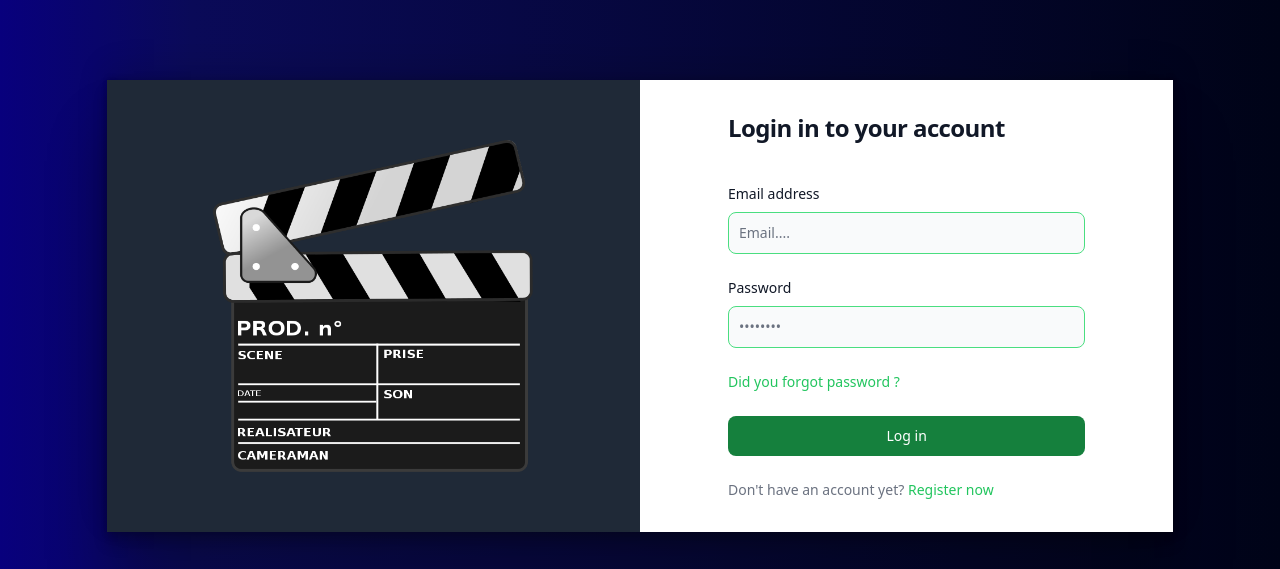
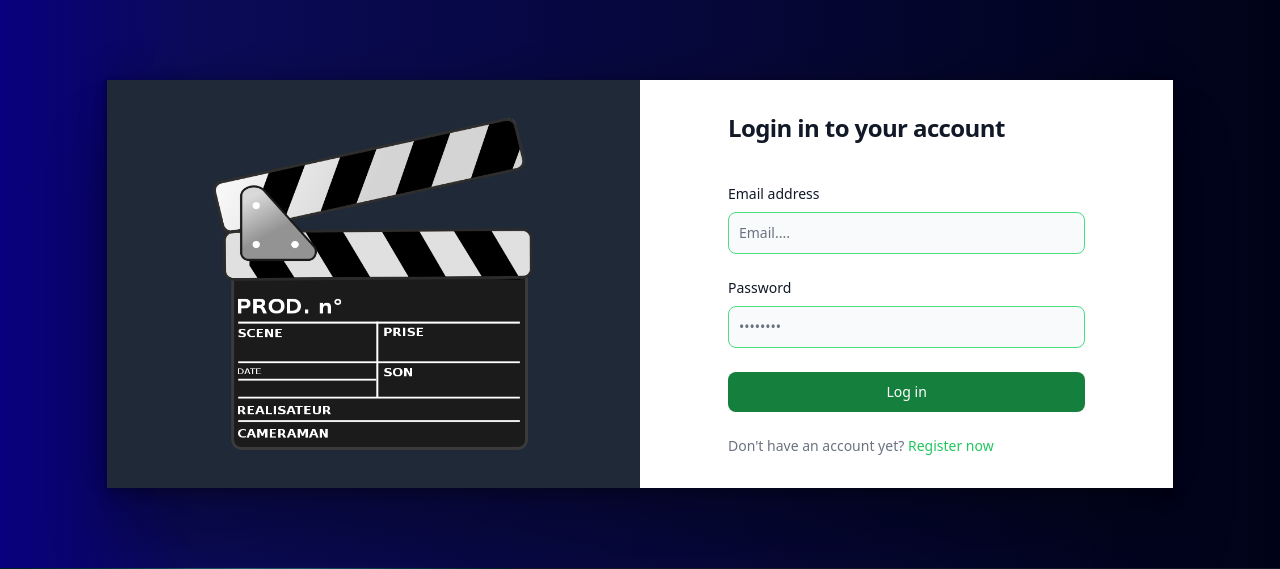
Before and after one commit to chetracoding/GROUP-1, a PHP site: page /login in a window 1280 px wide. Shown: the part 64-633 px from the top of the page. Run offline with PHP 8.4, Linux system fonts and the light colour scheme; some libraries are stand-ins or nearby versions.

Commit message:
CTA-26 Delete forget password

```diff
--- a/views/login/login.view.php
+++ b/views/login/login.view.php
@@ -24,9 +24,6 @@
                         <span class="text-red-600"><?= isset($errors['password'])? $errors['password'] : ""; ?></span>
                         <span class="text-red-600"><?= isset($errors['incorrect-password'])? $errors['incorrect-password'] : ""; ?></span>
                     </div>
-                    <p class="text-sm font-light text-gray-500">
-                        <a href="/forgotpassword" class="font-medium text-green-500 hover:underline">Did you forgot password ?</a>
-                    </p>
                     <button type="submit" class="focus:outline-none text-white bg-green-700 hover:bg-green-800 focus:ring-2 focus:ring-green-300 font-medium w-full rounded-lg text-sm px-5 py-2.5 mb-2">Log in</button>
                     <p class="text-sm font-light text-gray-500">
                         Don't have an account yet? <a href="/register" class="font-medium text-green-500 hover:underline">Register now</a>
```
